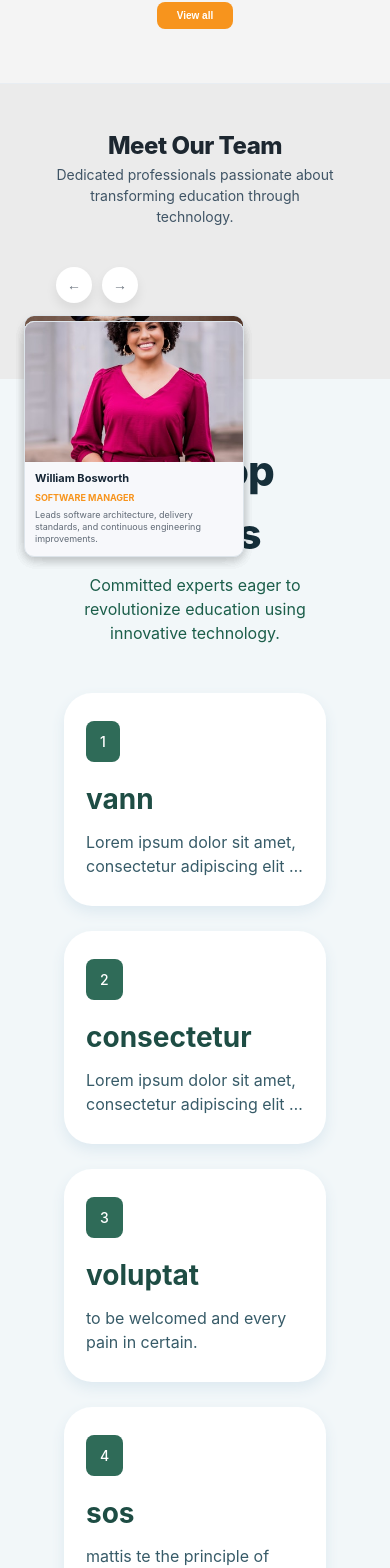
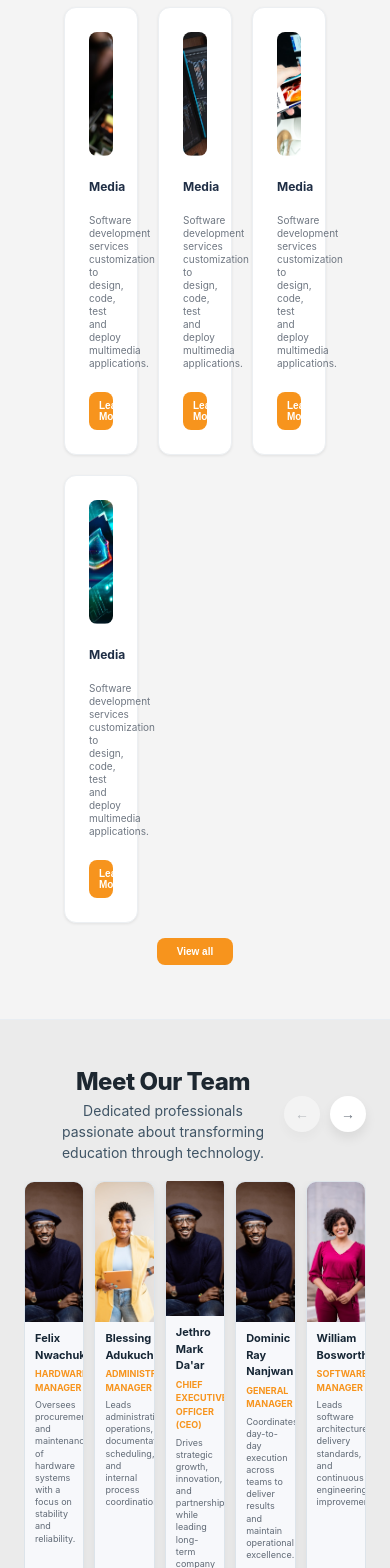
Before and after one commit to Afresh-Revolution/AfreshCenter, a React (Vite) app: page / in a window 390 px wide. Shown: the part 3309-4877 px from the top of the page. Built offline with nearby package versions, Linux system fonts and the light colour scheme; no server answers.

Commit message:
updated meet our team members

```diff
--- a/src/Component/LandingPage.tsx
+++ b/src/Component/LandingPage.tsx
@@ -1,4 +1,5 @@
 // LandingPage.jsx
+import { useState } from "react";
 import heroBackground from "../assets/images/Background-Image.png";
 import afLogo from "../assets/images/af 1.png";
 import cbLogo from "../assets/images/cb 1.png";
@@ -63,6 +64,30 @@ function LandingPage() {
         "Software development services customization to design, code, test and deploy multimedia applications.",
       image: serviceImage6,
     },
+    {
+      title: "Media",
+      description:
+        "Software development services customization to design, code, test and deploy multimedia applications.",
+      image: serviceImage2,
+    },
+    {
+      title: "Media",
+      description:
+        "Software development services customization to design, code, test and deploy multimedia applications.",
+      image: serviceImage1,
+    },
+    {
+      title: "Media",
+      description:
+        "Software development services customization to design, code, test and deploy multimedia applications.",
+      image: serviceImage3,
+    },
+    {
+      title: "Media",
+      description:
+        "Software development services customization to design, code, test and deploy multimedia applications.",
+      image: serviceImage4,
+    }
   ];
 
   const teamMembers = [
@@ -97,7 +122,33 @@ function LandingPage() {
       bio: "Leads software architecture, delivery standards, and continuous engineering improvements.",
       image: williamImage,
     },
+    {
+      name: "Felix Nwachukwu",
+      role: "Hardware Manager",
+      bio: "Oversees procurement and maintenance of hardware systems with a focus on stability and reliability.",
+      image: jethroImage,
+    },
+    {
+      name: "Felix Nwachukwu",
+      role: "Hardware Manager",
+      bio: "Oversees procurement and maintenance of hardware systems with a focus on stability and reliability.",
+      image: jethroImage,
+    },
   ];
+
+  const visibleTeamCards = 5;
+  const [teamStartIndex, setTeamStartIndex] = useState(0);
+  const maxTeamStartIndex = Math.max(0, teamMembers.length - visibleTeamCards);
+  const canSlidePrev = teamStartIndex > 0;
+  const canSlideNext = teamStartIndex < maxTeamStartIndex;
+
+  const handleTeamPrev = () => {
+    setTeamStartIndex((prev) => Math.max(0, prev - 1));
+  };
+
+  const handleTeamNext = () => {
+    setTeamStartIndex((prev) => Math.min(maxTeamStartIndex, prev + 1));
+  };
 
   return (
     <div className="app">
@@ -219,18 +270,33 @@ function LandingPage() {
             </div>
           </div>
           <div className="team-nav-actions">
-            <button className="team-nav-btn" type="button" aria-label="Previous team member">
+            <button
+              className="team-nav-btn"
+              type="button"
+              aria-label="Previous team member"
+              onClick={handleTeamPrev}
+              disabled={!canSlidePrev}>
               &larr;
             </button>
-            <button className="team-nav-btn" type="button" aria-label="Next team member">
+            <button
+              className="team-nav-btn"
+              type="button"
+              aria-label="Next team member"
+              onClick={handleTeamNext}
+              disabled={!canSlideNext}>
               &rarr;
             </button>
           </div>
         </div>
-        <div className="team-grid">
-          {teamMembers.map((member) => (
+        <div className="team-slider-viewport">
+          <div
+            className="team-slider-track"
+            style={{
+              transform: `translateX(calc(-${teamStartIndex} * var(--team-step)))`,
+            }}>
+            {teamMembers.map((member, idx) => (
             <article
-              className={`team-card${member.featured ? " team-card-featured" : ""}`}
+              className={`team-card${idx === teamStartIndex + 2 ? " team-card-featured" : ""}`}
               key={member.name}>
               <img src={member.image} alt={member.name} className="team-card-image" />
               <div className="team-card-content">
@@ -239,7 +305,8 @@ function LandingPage() {
                 <div className="team-desc">{member.bio}</div>
               </div>
             </article>
-          ))}
+            ))}
+          </div>
         </div>
       </section>
       {/* Our Top Works (exact replica with all items from screenshot)  */}
--- a/src/scss/_landingPage.scss
+++ b/src/scss/_landingPage.scss
@@ -55,14 +55,17 @@
           .about-count-badge { width: 108px; height: 108px; }
           .about-count-number { font-size: 34px; }
           .service-cards { grid-template-columns: repeat(2, minmax(0, 1fr)); max-width: 700px; }
-          .team-header { align-items: center; }
-          .team-grid { grid-template-columns: repeat(2, minmax(0, 1fr)); }
+          .team-nav-actions { position: static; transform: none; }
+          .team-slider-track { --team-step: calc((100% - 10px) / 2 + 10px); }
+          .team-card { flex-basis: calc((100% - 10px) / 2); }
           .team-card-featured { transform: none; }
         }
         @media (max-width: 560px) {
           .service-cards { grid-template-columns: 1fr; }
-          .team-header { flex-direction: column; align-items: center; text-align: center; }
-          .team-grid { grid-template-columns: 1fr; }
+          .team-header { padding-right: 0; }
+          .team-nav-actions { position: static; transform: none; }
+          .team-slider-track { --team-step: 100%; gap: 0; }
+          .team-card { flex-basis: 100%; }
         }
         /* services preview (exactly from screenshot: six cards, view all) */
         .services-preview { padding: 48px 32px 54px; background: #f4f4f4; }
@@ -79,11 +82,14 @@
         .view-all-btn { border: 0; border-radius: 8px; background: #f7941d; color: #fff; font-size: 10px; font-weight: 600; padding: 8px 20px; cursor: pointer; }
         /* meet our team */
         .team-section { padding: 44px 24px 58px; background: #ebebeb; }
-        .team-header { max-width: 1040px; margin: 0 auto; display: flex; align-items: flex-start; justify-content: space-between; gap: 16px; }
-        .team-nav-actions { display: flex; align-items: center; gap: 10px; }
+        .team-header { max-width: 1040px; margin: 0 auto; position: relative; text-align: center; padding-right: 96px; }
+        .team-header .section-sub { margin-bottom: 0; max-width: 430px; margin-left: auto; margin-right: auto; }
+        .team-nav-actions { position: absolute; right: 0; top: 50%; transform: translateY(-50%); display: flex; align-items: center; gap: 10px; }
         .team-nav-btn { width: 36px; height: 36px; border-radius: 50%; border: 0; background: #fff; color: #6f7782; box-shadow: 0 6px 12px rgba(0, 0, 0, 0.08); cursor: pointer; font-size: 14px; }
-        .team-grid { max-width: 1040px; margin: 18px auto 0; display: grid; grid-template-columns: repeat(5, minmax(0, 1fr)); gap: 10px; }
-        .team-card { background: #f7f8fb; border-radius: 10px; overflow: hidden; border: 1px solid #dde4ea; box-shadow: 0 4px 12px rgba(0, 0, 0, 0.06); }
+        .team-nav-btn:disabled { opacity: 0.4; cursor: not-allowed; }
+        .team-slider-viewport { max-width: 1040px; margin: 18px auto 0; overflow: hidden; }
+        .team-slider-track { --team-step: calc((100% - 40px) / 5 + 10px); display: flex; gap: 10px; transition: transform 0.35s ease; will-change: transform; }
+        .team-card { position: relative; flex: 0 0 calc((100% - 40px) / 5); transform: none; opacity: 1; z-index: auto; background: #f7f8fb; border-radius: 10px; overflow: hidden; border: 1px solid #dde4ea; box-shadow: 0 4px 12px rgba(0, 0, 0, 0.06); }
         .team-card-featured { transform: translateY(-6px); }
         .team-card-image { width: 100%; height: 140px; object-fit: cover; display: block; }
         .team-card-content { padding: 8px 10px 10px; }
```
